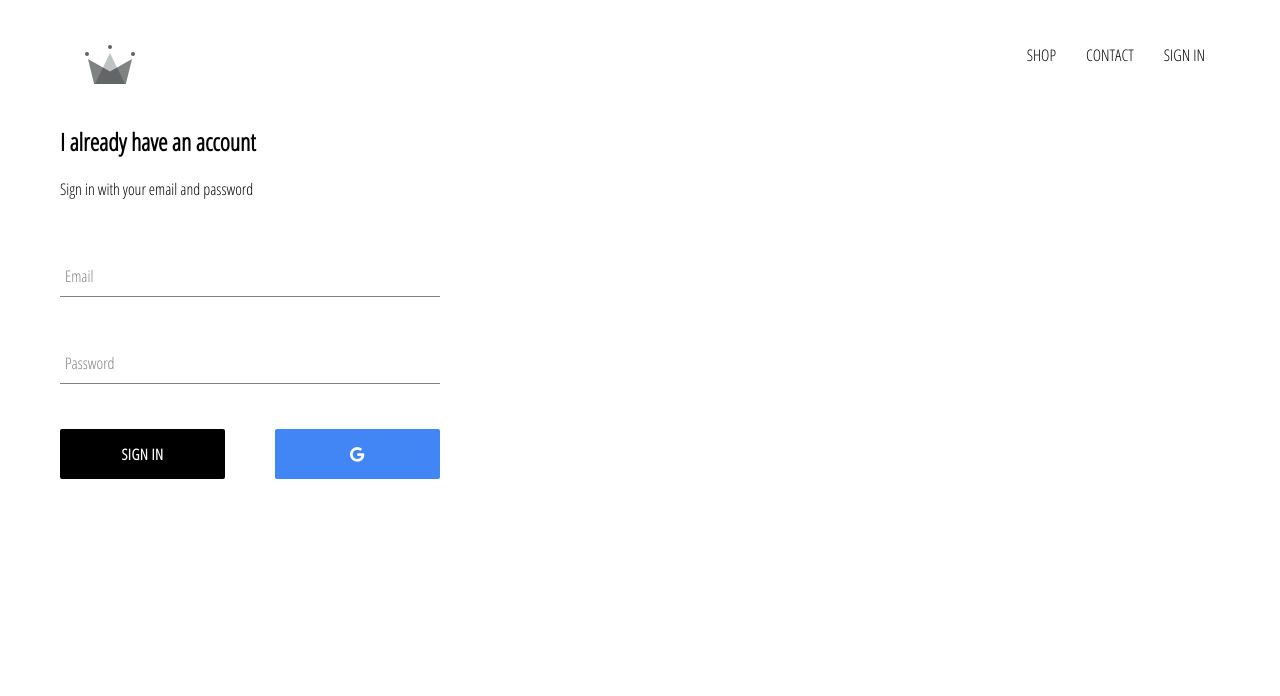
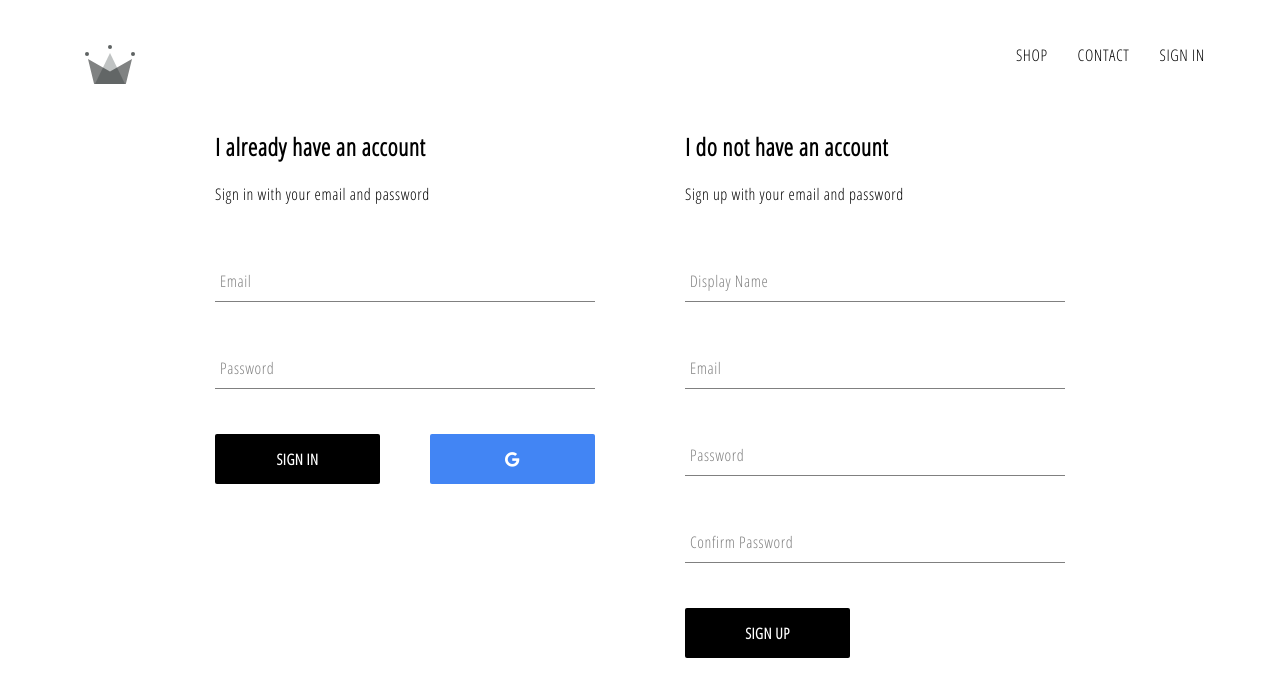
Before and after one commit to laiweileeee/taobao, a React (Create React App) app: page /signin in a window 1280 px wide. Shown: the top 696 px of the page. Built offline with nearby package versions, Linux system fonts and the light colour scheme; no server answers.

Commit message:
implemented firebase utils, included ability to store authenticated users into firebase database

```diff
--- a/src/App.css
+++ b/src/App.css
@@ -2,6 +2,7 @@
 
 body {
     font-family: 'Open Sans Condensed', sans-serif;
+    letter-spacing: 0.6px;
     padding: 20px 60px;
 }
 
@@ -14,6 +15,7 @@
     text-decoration: underline;
 }
 
+/* for input and div misalignment*/
 * {
     box-sizing: border-box;
 }
--- a/src/App.js
+++ b/src/App.js
@@ -7,7 +7,7 @@
 import ShopPage from './pages/shop/shop.component';
 import SignInAndSignUp from './pages/sign-in-and-sign-up/sign-in-and-sign-up.component';
 import Header from './components/header/header.component';
-import { auth } from './firebase/firebase.util';
+import { auth, createUserProfileDocument } from './firebase/firebase.util';
 
 class App extends React.Component {
   constructor() {
@@ -22,11 +22,25 @@
 
   // listen to state changes from google
   componentDidMount() {
-    this.unsubscribeFromAuth = auth.onAuthStateChanged(user => {
-      this.setState({ currentUser: user });
+    this.unsubscribeFromAuth = auth.onAuthStateChanged(async userAuth => {
+      if (userAuth) {
+        const userRef = await createUserProfileDocument(userAuth);
 
-      console.log(user)
-    })
+        userRef.onSnapshot(snapShot => {
+          this.setState({
+            currentUser: {
+              id: snapShot.id,
+              //... refers to createdAt, displayName, email in particular
+              ...snapShot.data()
+            }
+          }, () => {
+            console.log(this.state);
+          })
+        });
+      } else {
+        this.setState({ currentUser: null })
+      }
+    });
   }
 
   //close subscription to prevent memory leak
@@ -37,7 +51,7 @@
   render() {
     return (
       <div>
-        <Header currentUser={this.state.currentUser}/>
+        <Header currentUser={this.state.currentUser} />
         <Switch>
           <Route exact path='/' component={HomePage} />
           <Route path='/shop' component={ShopPage} />
--- a/src/components/custom-button/custom-button.component.jsx
+++ b/src/components/custom-button/custom-button.component.jsx
@@ -5,7 +5,9 @@
 //props.children refers to the value typed bwt the <button><>
 const CustomButton = ({ children, isGoogleSignIn, ...otherProps }) => (
     <button className={`${isGoogleSignIn ? 'google-sign-in' : ''} custom-button`} {...otherProps}>
-        {isGoogleSignIn ?  <i className="fab fa-google"></i> :  children}
+        {
+            isGoogleSignIn ? <i className="fab fa-google"></i> : children
+        }
     </button>
 )
 
--- a/src/components/sign-in/sign-in.component.jsx
+++ b/src/components/sign-in/sign-in.component.jsx
@@ -18,19 +18,18 @@
 
     handleSubmit = (event) => {
         event.preventDefault();
-
         this.setState({ email: '', password: '' });
     }
 
     // One function for both email and password handling
     handleChange = (event) => {
         const { value, name } = event.target;
-
         // short hand for if - else
         this.setState({ [name]: value });
     }
 
     render() {
+        const { email, password } = this.state;
         return (
             <div className="sign-in">
                 <h2 className="title">I already have an account</h2>
@@ -40,14 +39,14 @@
                     <FormInput
                         name="email"
                         type="email"
-                        value={this.state.email}
+                        value={email}
                         handleChange={this.handleChange}
                         label="Email"
                         required />
                     <FormInput
                         name="password"
                         type="password"
-                        value={this.state.password}
+                        value={password}
                         handleChange={this.handleChange}
                         label="Password"
                         required />
--- /dev/null
+++ b/src/components/sign-up/sign-up.component.jsx
@@ -0,0 +1,106 @@
+import React from 'react';
+
+import FormInput from '../form-input/form-input.component';
+import CustomButton from '../custom-button/custom-button.component';
+
+import { auth, createUserProfileDocument } from '../../firebase/firebase.util';
+
+
+import './sign-up.styles.scss';
+
+
+class SignUp extends React.Component {
+    constructor(props) {
+        super(props);
+
+        this.state = {
+            displayName: '',
+            email: '',
+            password: '',
+            confirmPassword: ''
+        }
+    }
+
+    handleSubmit = async (event) => {
+        event.preventDefault();
+        const { displayName, email, password, confirmPassword } = this.state;
+        //Check for same password
+        if (password !== confirmPassword) {
+            alert("passwords don't match")
+            //break from function
+            return;
+        }
+        //Create profile in firebase and set state
+        try {
+            //create user, get back userAuth object
+            const { user } = await auth.createUserWithEmailAndPassword(email, password);
+            //await creation
+            await createUserProfileDocument(user, { displayName });
+            //clear form
+            this.setState({
+                displayName: '',
+                email: '',
+                password: '',
+                confirmPassword: ''
+            });
+        } catch (error) {
+            //display error message for users
+            // console.log(error);
+            if (error.message) {
+                alert(error.message);
+            }
+        }
+    };
+
+    // One function for both email and password handling
+    handleChange = (event) => {
+        const { value, name } = event.target;
+
+        // short hand for if - else
+        this.setState({ [name]: value });
+    }
+
+    render() {
+        const { displayName, email, password, confirmPassword } = this.state;
+        return (
+            <div className="sign-up">
+                <h2 className="title">I do not have an account</h2>
+                <span className="title">Sign up with your email and password</span>
+
+                <form className='sign-up-form' onSubmit={this.handleSubmit}>
+                    <FormInput
+                        name="displayName"
+                        type="text"
+                        value={displayName}
+                        handleChange={this.handleChange}
+                        label="Display Name"
+                        required />
+                    <FormInput
+                        name="email"
+                        type="email"
+                        value={email}
+                        handleChange={this.handleChange}
+                        label="Email"
+                        required />
+                    <FormInput
+                        name="password"
+                        type="password"
+                        value={password}
+                        handleChange={this.handleChange}
+                        label="Password"
+                        required />
+                    <FormInput
+                        name="confirmPassword"
+                        type="password"
+                        value={confirmPassword}
+                        handleChange={this.handleChange}
+                        label="Confirm Password"
+                        required />
+                    <CustomButton type="submit">Sign Up</CustomButton>
+                </form>
+            </div>
+        )
+    }
+}
+
+export default SignUp;
--- /dev/null
+++ b/src/components/sign-up/sign-up.styles.scss
@@ -0,0 +1,9 @@
+.sign-up {
+    width: 380px;
+    display: flex;
+    flex-direction: column;
+
+    .title {
+        margin: 10px 0;
+    }
+}
--- a/src/firebase/firebase.util.js
+++ b/src/firebase/firebase.util.js
@@ -18,6 +18,35 @@
 // Initialize Firebase
 firebase.initializeApp(config);
 
+export const createUserProfileDocument = async (userAuth, additionalData) => {
+    //if userAuth doesnt exist, exti from function
+    if (!userAuth) return;
+
+    //else Query if the user exists, async request
+    const userRef = firestore.doc(`users/${userAuth.uid}`);
+
+    const snapShot = await userRef.get();
+
+    if (!snapShot.exists) {
+        //create a user using document REFERENCE object, not snapShot
+        const { displayName, email } = userAuth;
+        const createdAt = new Date();
+        try {
+            //set data in firebase
+            await userRef.set({
+                displayName,
+                email,
+                createdAt,
+                ...additionalData
+            })
+        } catch (error) {
+            console.log('error creating user', error.message);
+        }
+    }
+    //always returns userRef as we might need it
+    return userRef;
+}
+
 export const auth = firebase.auth();
 export const firestore = firebase.firestore();
 
--- a/src/pages/sign-in-and-sign-up/sign-in-and-sign-up.component.jsx
+++ b/src/pages/sign-in-and-sign-up/sign-in-and-sign-up.component.jsx
@@ -1,12 +1,16 @@
 import React from 'react';
 
 import SignIn from '../../components/sign-in/sign-in.component';
+import SignUp from '../../components/sign-up/sign-up.component';
 
 import './sign-in-and-sign-up.styles.scss';
 
 const SignInAndSignUp = () => {
     return (
-        <div className="sign-in-and-sign-up"><SignIn /></div>
+        <div className="sign-in-and-sign-up">
+            <SignIn />
+            <SignUp />
+        </div>
     )
 };
 
--- a/src/pages/sign-in-and-sign-up/sign-in-and-sign-up.styles.scss
+++ b/src/pages/sign-in-and-sign-up/sign-in-and-sign-up.styles.scss
@@ -0,0 +1,7 @@
+.sign-in-and-sign-up {
+    width: 850px;
+    display: flex;
+    flex-direction: row;
+    justify-content: space-between;
+    margin: 30px auto;
+}
```
